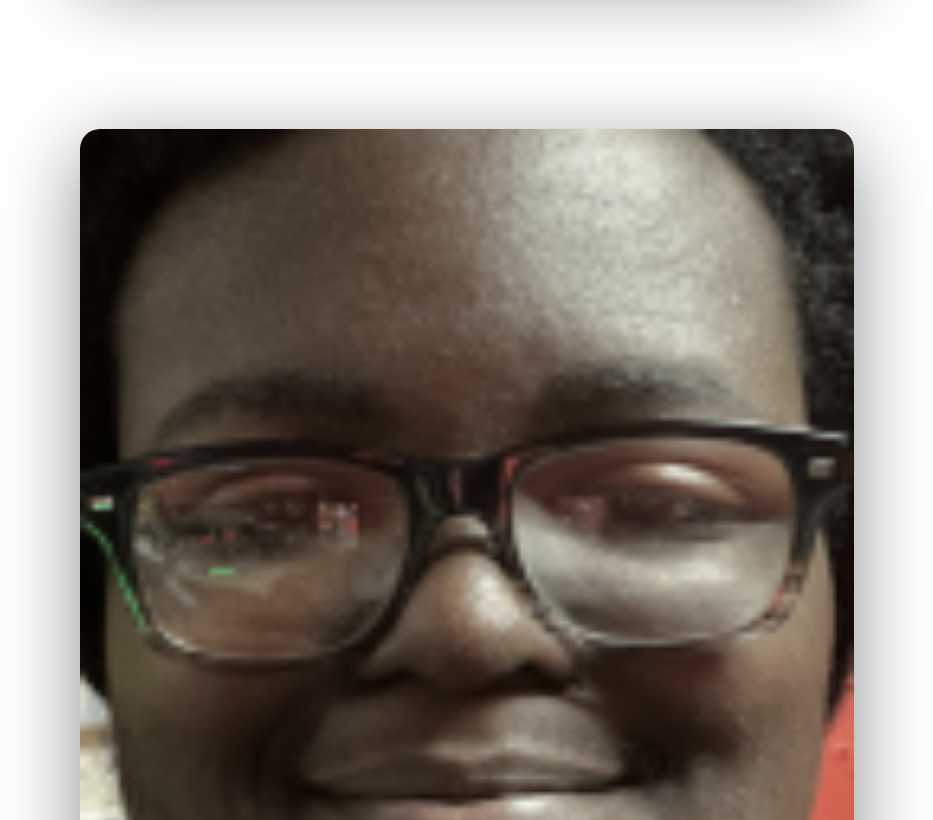
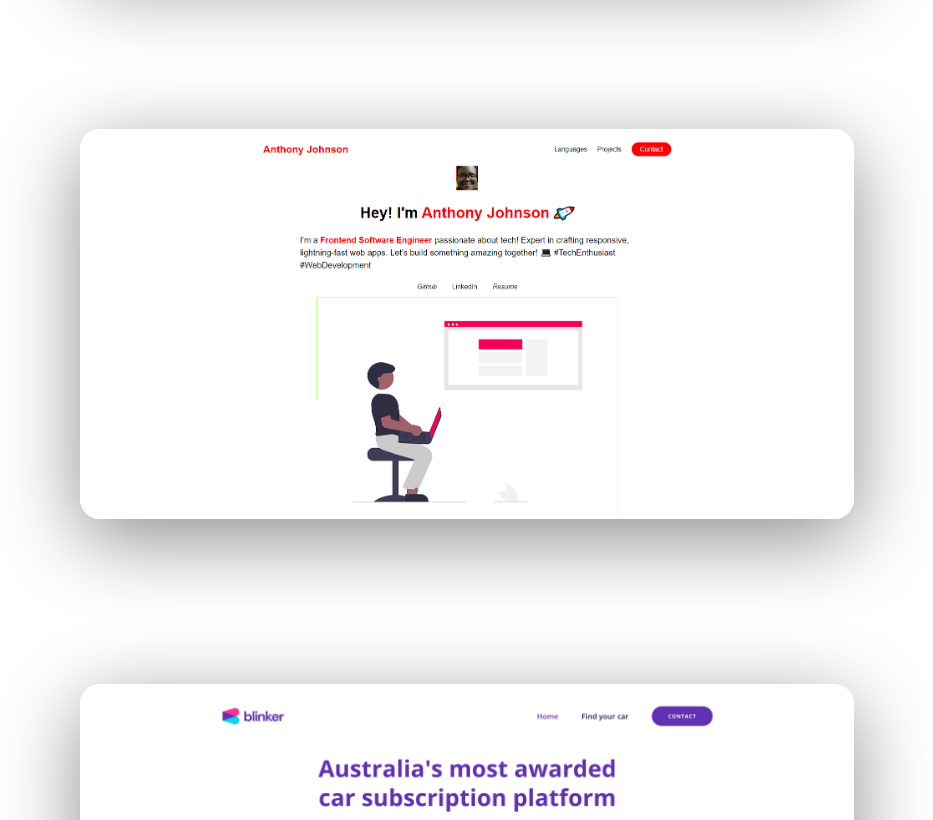
Before and after one commit to AnthonyJohnsonDeveloper/First, a plain HTML site: page index.html in a window 1280 px wide. Shown: the part 2280-3100 px from the top of the page, without its empty margins (173-1106 px from the left). Drawn offline with Linux system fonts and the light colour scheme.

Commit message:
Fixed image issue

```diff
--- a/index.html
+++ b/index.html
@@ -196,7 +196,7 @@
               </div>
             </li><li class="project">
               <div class="project__wrapper">
-                <img src="./assetss/profile.png" class="project__img" alt="Example project">
+                <img src="./assetss/Website.PNG" class="project__img" alt="Example project">
                 <div class="project__description">
                   <h3 class="project__description--title">
                     Portfolio Project
```
